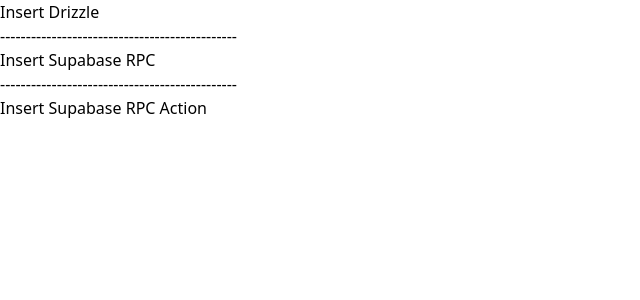
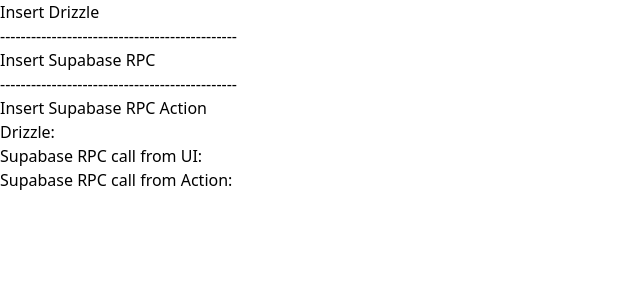
Before and after one commit to Chensokheng/next-rbac, a Next.js app: page /insert in a window 1280 px wide. Shown: the top 300 px of the page, without its empty margins (0-640 px from the left). Built offline with nearby package versions, Linux system fonts and the light colour scheme; no server answers.

Commit message:
feat init

```diff
--- a/app/insert/page.tsx
+++ b/app/insert/page.tsx
@@ -49,9 +49,9 @@
 			<button onClick={handleTest3InsertSupabaseFromAction}>
 				Insert Supabase RPC Action
 			</button>
-			<p>{duration}</p>
-			<p>{durationSupabase}</p>
-			<p>{durationSupabaseAction}</p>
+			<p>Drizzle: {duration}</p>
+			<p>Supabase RPC call from UI: {durationSupabase}</p>
+			<p>Supabase RPC call from Action: {durationSupabaseAction}</p>
 		</div>
 	);
 }
```
